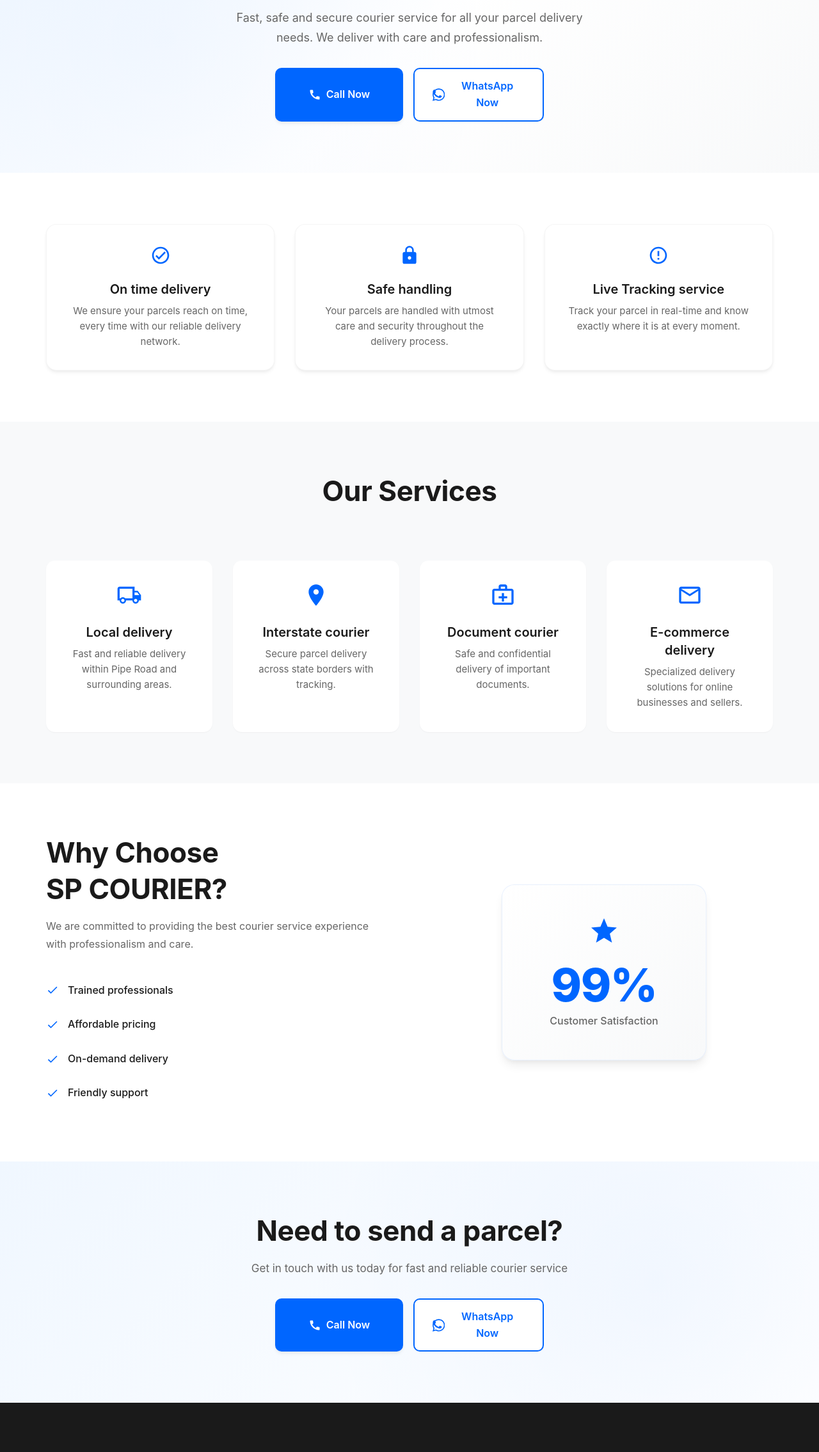
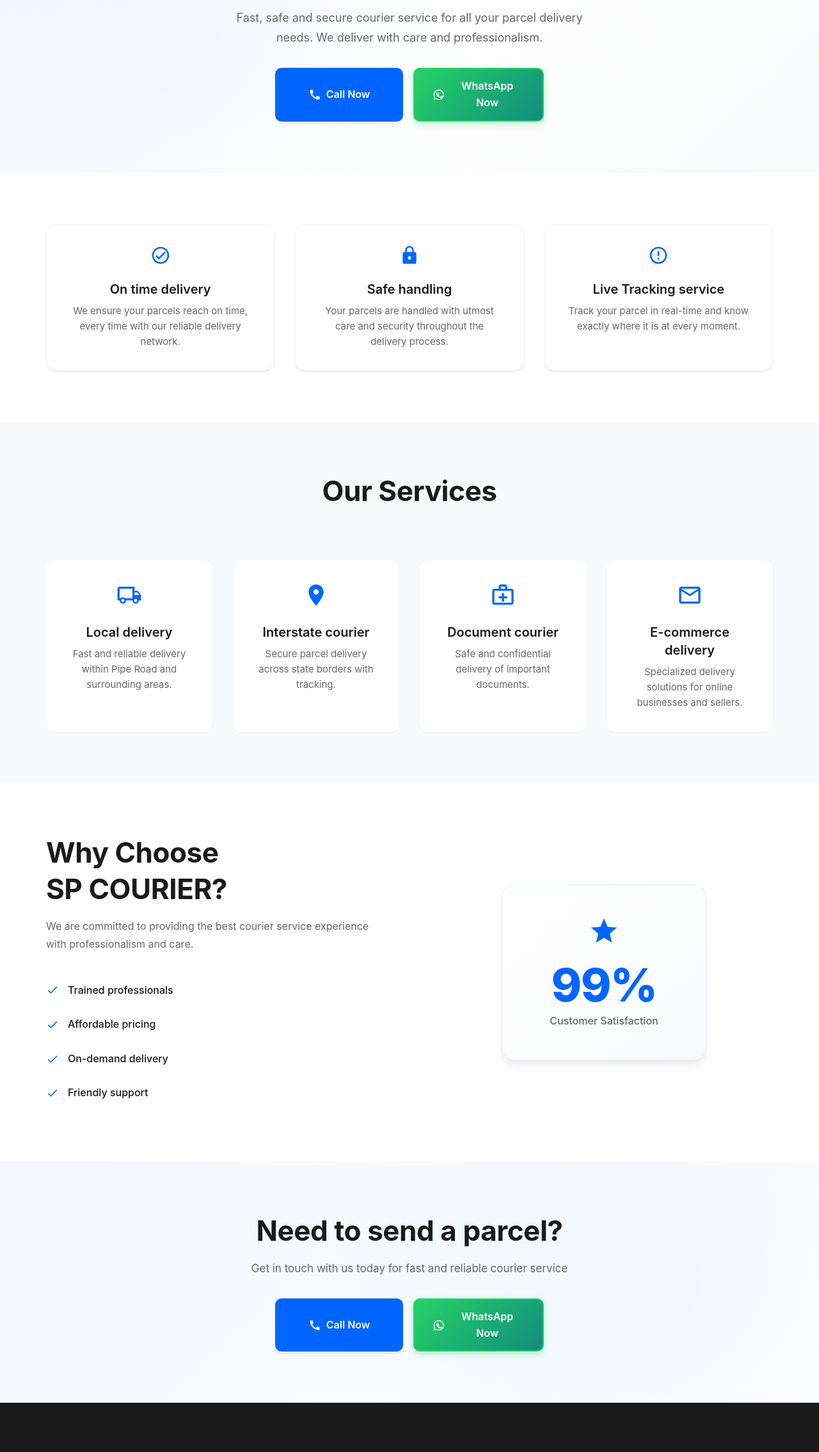
Before and after one commit to soham999a/Sp-courier, a plain HTML site: page index.html in a window 1280 px wide. Shown: the part 227-2496 px from the top of the page at 64% size. Drawn offline with Linux system fonts and the light colour scheme.

Commit message:
Enhanced WhatsApp button with sexy gradient styling and better icon

```diff
--- a/index.html
+++ b/index.html
@@ -50,14 +50,11 @@
                         </svg>
                         Call Now
                     </a>
-                    <a href="https://wa.me/919876543210" target="_blank" class="btn btn-secondary">
+                    <a href="https://wa.me/919876543210" target="_blank" class="btn btn-whatsapp">
                         <svg width="20" height="20" viewBox="0 0 24 24" fill="none" xmlns="http://www.w3.org/2000/svg">
                             <path
-                                d="M17.472 14.382C17.015 14.154 14.963 13.145 14.567 13.005C14.172 12.866 13.884 12.796 13.597 13.253C13.31 13.71 12.513 14.653 12.258 14.94C12.004 15.227 11.749 15.262 11.292 15.034C10.835 14.806 9.339 14.331 7.573 12.761C6.195 11.537 5.293 10.018 5.038 9.561C4.784 9.104 5.013 8.865 5.241 8.638C5.447 8.432 5.698 8.103 5.926 7.849C6.154 7.595 6.224 7.409 6.363 7.122C6.502 6.835 6.433 6.581 6.319 6.353C6.205 6.125 5.293 4.073 4.932 3.159C4.571 2.245 4.21 2.367 3.957 2.367C3.703 2.367 3.416 2.332 3.129 2.332C2.842 2.332 2.385 2.446 1.99 2.903C1.594 3.36 0.5 4.369 0.5 6.421C0.5 8.473 2.024 10.455 2.252 10.742C2.48 11.029 5.293 15.301 9.536 17.073C13.779 18.845 13.779 18.215 14.689 18.145C15.599 18.075 17.298 17.143 17.659 16.141C18.02 15.139 18.02 14.277 17.906 14.084C17.792 13.891 17.929 13.61 17.472 14.382Z"
-                                fill="#0066FF" />
-                            <path
-                                d="M20.52 3.449C18.24 1.245 15.24 0 12.05 0C5.463 0 0.104 5.334 0.101 11.893C0.1 13.988 0.644 16.034 1.68 17.837L0 24L6.335 22.346C8.083 23.296 10.05 23.799 12.05 23.799C18.636 23.799 23.995 18.465 23.998 11.906C24 8.734 22.8 5.653 20.52 3.449ZM12.05 21.785C10.302 21.785 8.59 21.303 7.096 20.396L6.74 20.181L2.914 21.193L3.942 17.453L3.706 17.084C2.706 15.541 2.178 13.746 2.179 11.893C2.181 6.479 6.609 2.073 12.054 2.073C14.697 2.074 17.187 3.103 19.05 4.957C20.913 6.811 21.92 9.287 21.919 11.902C21.917 17.316 17.489 21.785 12.05 21.785Z"
-                                fill="#0066FF" />
+                                d="M12.031 1.956C6.5 1.956 2 6.456 2 11.987c0 1.838.5 3.625 1.438 5.188L2.094 22l5.063-1.313a9.945 9.945 0 004.875 1.25c5.531 0 10.031-4.5 10.031-10.031 0-2.688-1.063-5.188-2.938-7.063-1.875-1.875-4.375-2.938-7.094-2.938zm0 1.875c4.656 0 8.438 3.781 8.438 8.438 0 4.656-3.782 8.438-8.438 8.438a8.363 8.363 0 01-4.281-1.156l-.313-.188-3.156.813.844-3.063-.219-.344a8.363 8.363 0 01-1.25-4.5c0-4.656 3.781-8.438 8.438-8.438zm-2.969 4.219c-.188 0-.5.063-.75.313-.25.25-.969.906-.969 2.25 0 1.344.969 2.625 1.125 2.813.156.187 2.063 3.281 5.125 4.5 2.531 1 3.063.781 3.625.719.563-.063 1.813-.719 2.063-1.438.25-.719.25-1.313.188-1.438-.063-.125-.25-.188-.5-.313-.25-.125-1.5-.75-1.75-.844-.25-.094-.438-.125-.625.125-.188.25-.719.906-.875 1.094-.156.188-.344.219-.594.094-.25-.125-1.063-.406-2.031-1.281-.75-.688-1.25-1.5-1.406-1.75-.156-.25 0-.406.125-.531.125-.125.25-.313.375-.469.125-.156.188-.25.281-.438.094-.187.031-.344-.031-.469-.063-.125-.625-1.5-.875-2.063-.219-.531-.438-.469-.625-.469-.156 0-.344-.031-.531-.031z"
+                                fill="currentColor" />
                         </svg>
                         WhatsApp Now
                     </a>
@@ -234,14 +231,11 @@
                         </svg>
                         Call Now
                     </a>
-                    <a href="https://wa.me/919876543210" target="_blank" class="btn btn-secondary">
+                    <a href="https://wa.me/919876543210" target="_blank" class="btn btn-whatsapp">
                         <svg width="20" height="20" viewBox="0 0 24 24" fill="none" xmlns="http://www.w3.org/2000/svg">
                             <path
-                                d="M17.472 14.382C17.015 14.154 14.963 13.145 14.567 13.005C14.172 12.866 13.884 12.796 13.597 13.253C13.31 13.71 12.513 14.653 12.258 14.94C12.004 15.227 11.749 15.262 11.292 15.034C10.835 14.806 9.339 14.331 7.573 12.761C6.195 11.537 5.293 10.018 5.038 9.561C4.784 9.104 5.013 8.865 5.241 8.638C5.447 8.432 5.698 8.103 5.926 7.849C6.154 7.595 6.224 7.409 6.363 7.122C6.502 6.835 6.433 6.581 6.319 6.353C6.205 6.125 5.293 4.073 4.932 3.159C4.571 2.245 4.21 2.367 3.957 2.367C3.703 2.367 3.416 2.332 3.129 2.332C2.842 2.332 2.385 2.446 1.99 2.903C1.594 3.36 0.5 4.369 0.5 6.421C0.5 8.473 2.024 10.455 2.252 10.742C2.48 11.029 5.293 15.301 9.536 17.073C13.779 18.845 13.779 18.215 14.689 18.145C15.599 18.075 17.298 17.143 17.659 16.141C18.02 15.139 18.02 14.277 17.906 14.084C17.792 13.891 17.929 13.61 17.472 14.382Z"
-                                fill="#0066FF" />
-                            <path
-                                d="M20.52 3.449C18.24 1.245 15.24 0 12.05 0C5.463 0 0.104 5.334 0.101 11.893C0.1 13.988 0.644 16.034 1.68 17.837L0 24L6.335 22.346C8.083 23.296 10.05 23.799 12.05 23.799C18.636 23.799 23.995 18.465 23.998 11.906C24 8.734 22.8 5.653 20.52 3.449ZM12.05 21.785C10.302 21.785 8.59 21.303 7.096 20.396L6.74 20.181L2.914 21.193L3.942 17.453L3.706 17.084C2.706 15.541 2.178 13.746 2.179 11.893C2.181 6.479 6.609 2.073 12.054 2.073C14.697 2.074 17.187 3.103 19.05 4.957C20.913 6.811 21.92 9.287 21.919 11.902C21.917 17.316 17.489 21.785 12.05 21.785Z"
-                                fill="#0066FF" />
+                                d="M12.031 1.956C6.5 1.956 2 6.456 2 11.987c0 1.838.5 3.625 1.438 5.188L2.094 22l5.063-1.313a9.945 9.945 0 004.875 1.25c5.531 0 10.031-4.5 10.031-10.031 0-2.688-1.063-5.188-2.938-7.063-1.875-1.875-4.375-2.938-7.094-2.938zm0 1.875c4.656 0 8.438 3.781 8.438 8.438 0 4.656-3.782 8.438-8.438 8.438a8.363 8.363 0 01-4.281-1.156l-.313-.188-3.156.813.844-3.063-.219-.344a8.363 8.363 0 01-1.25-4.5c0-4.656 3.781-8.438 8.438-8.438zm-2.969 4.219c-.188 0-.5.063-.75.313-.25.25-.969.906-.969 2.25 0 1.344.969 2.625 1.125 2.813.156.187 2.063 3.281 5.125 4.5 2.531 1 3.063.781 3.625.719.563-.063 1.813-.719 2.063-1.438.25-.719.25-1.313.188-1.438-.063-.125-.25-.188-.5-.313-.25-.125-1.5-.75-1.75-.844-.25-.094-.438-.125-.625.125-.188.25-.719.906-.875 1.094-.156.188-.344.219-.594.094-.25-.125-1.063-.406-2.031-1.281-.75-.688-1.25-1.5-1.406-1.75-.156-.25 0-.406.125-.531.125-.125.25-.313.375-.469.125-.156.188-.25.281-.438.094-.187.031-.344-.031-.469-.063-.125-.625-1.5-.875-2.063-.219-.531-.438-.469-.625-.469-.156 0-.344-.031-.531-.031z"
+                                fill="currentColor" />
                         </svg>
                         WhatsApp Now
                     </a>
--- a/styles.css
+++ b/styles.css
@@ -145,6 +145,15 @@
     box-shadow: var(--shadow-sm);
 }
 
+/* WhatsApp Button - Sexy Styling */
+.btn-whatsapp {
+    background: linear-gradient(135deg, #25D366 0%, #128C7E 100%);
+    color: var(--white);
+    border-color: #25D366;
+    box-shadow: 0 4px 12px rgba(37, 211, 102, 0.3);
+    font-weight: 600;
+}
+
 /* Premium hover effects - desktop only */
 @media (hover: hover) {
     .btn-primary:hover {
@@ -159,6 +168,12 @@
         color: var(--white);
         transform: translateY(-2px) scale(1.02);
         box-shadow: var(--shadow-md);
+    }
+
+    .btn-whatsapp:hover {
+        background: linear-gradient(135deg, #20BA5A 0%, #0E7A6E 100%);
+        transform: translateY(-3px) scale(1.03);
+        box-shadow: 0 8px 20px rgba(37, 211, 102, 0.4);
     }
 
     .btn:active {
```
